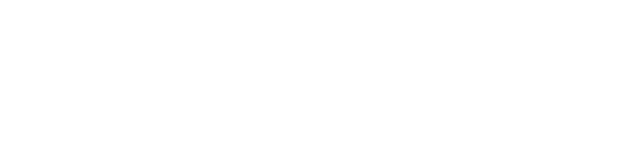
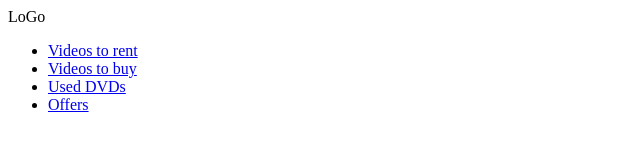
Before and after one commit to EnnaqarBoubker/HTML-CSS, a plain HTML site: page first P.html in a window 1280 px wide. Shown: the whole page, without its empty margins (0-640 px from the left). Drawn offline with Linux system fonts and the light colour scheme.

Commit message:
navigation

```diff
--- a/first P.html
+++ b/first P.html
@@ -8,11 +8,17 @@
 </head>
 <body>
     <header>
+         <div class="logo">LoGo</div>
+         <nav>
+            <ul>
+                <li><a href="#">Videos to rent</a></li>
+                <li><a href="#">Videos to buy</a></li>
+                <li><a href="#">Used DVDs</a></li>
+                <li><a href="#">Offers</a></li>
+            </ul>
+        </nav>
+    </header>
 
-    </header>
-    <nav>
-
-    </nav>
     <section>
 
     </section>
```
